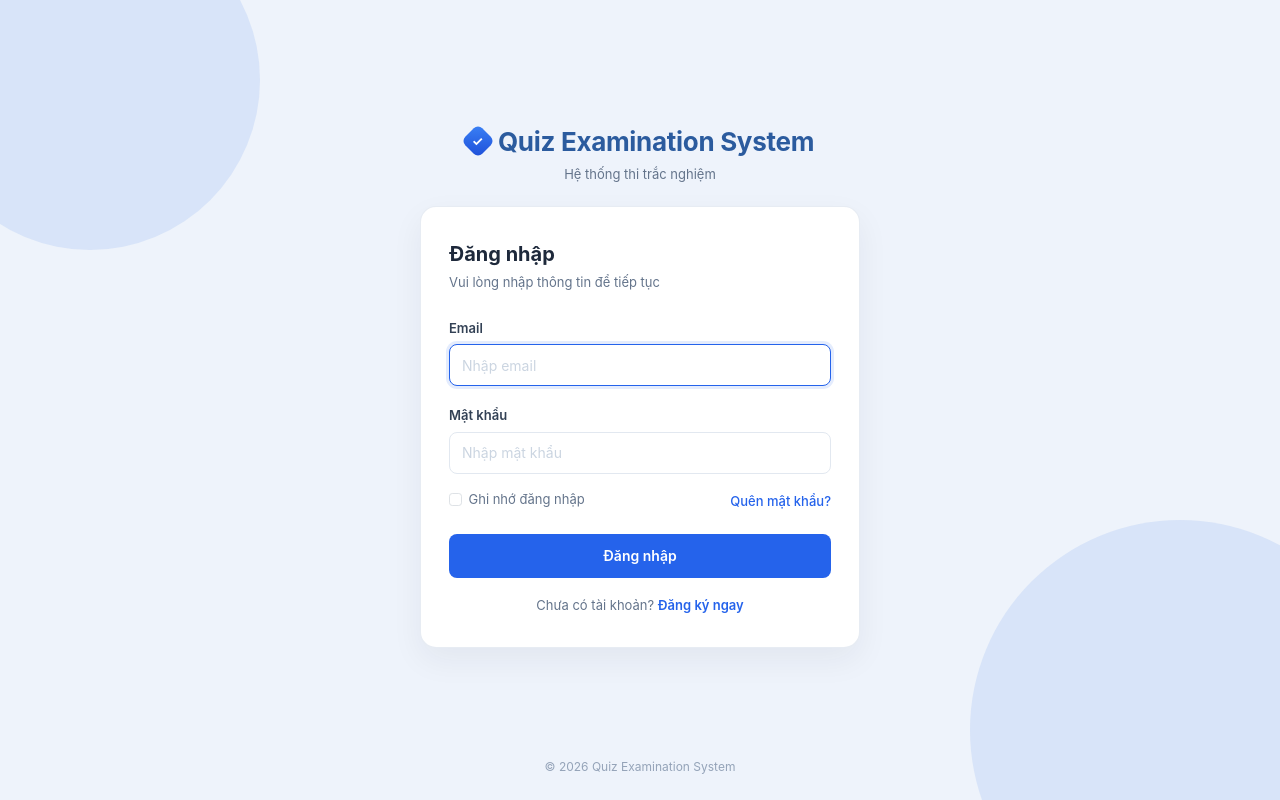
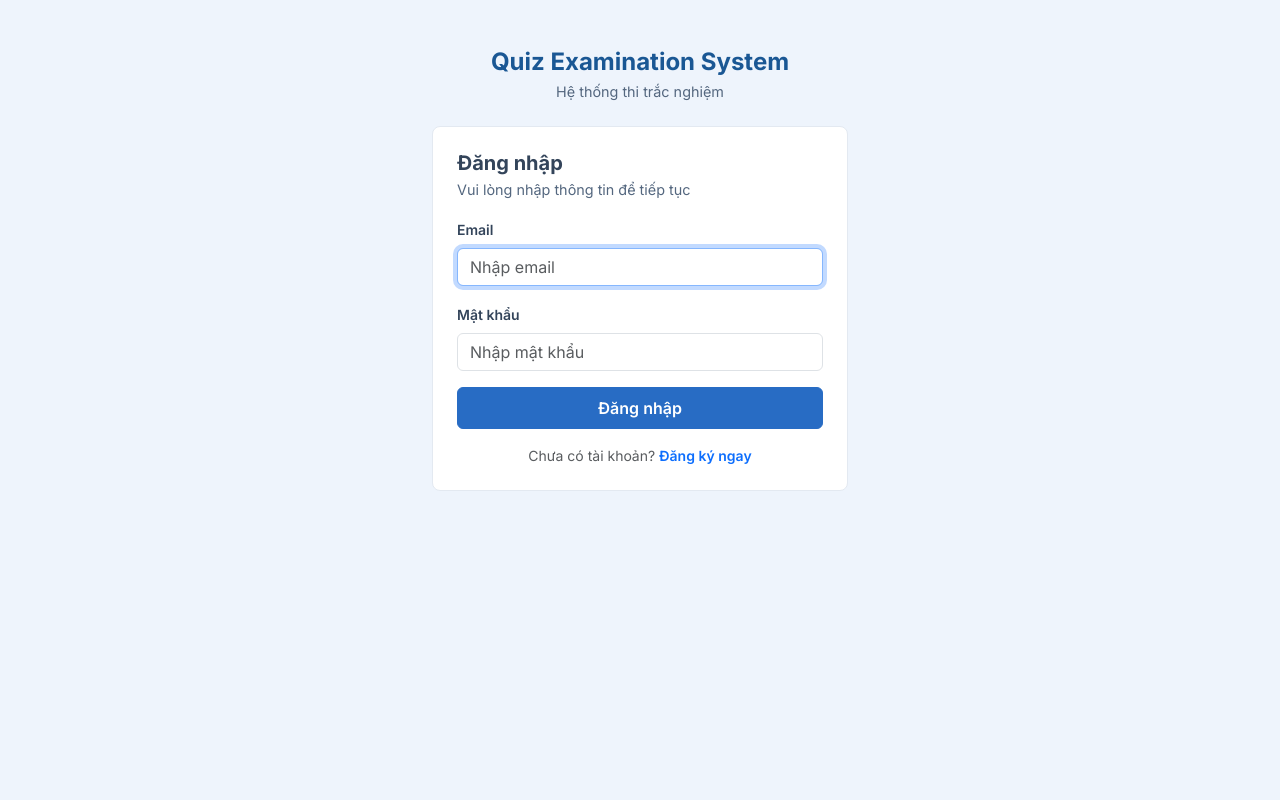
Before and after one commit to lehaidang061107-maker/quiz-examination-system, a Django app: page /accounts/login/ in a window 1280 px wide. Run offline with Django 5.2, Linux system fonts and the light colour scheme; parts of the project's set-up code (start-up, migrations or seed data) failed here and were passed over.

Commit message:
fix(accounts): bắt lỗi trùng email khi đăng ký, đồng bộ giao diện đăng nhập
- Hai người đăng ký cùng email cùng lúc không còn ra trang 500, báo lỗi ở ô Email
- Trang đăng nhập dùng khung chung base.html giống trang đăng ký
- Bỏ ô 'Ghi nhớ đăng nhập' và link 'Quên mật khẩu?' vì chưa có chức năng
- README: hướng dẫn đăng nhập bằng trang Đăng nhập thay vì dev_login

```diff
--- a/src/accounts/views.py
+++ b/src/accounts/views.py
@@ -1,5 +1,6 @@
 from django.contrib import messages
 from django.core.exceptions import ValidationError
+from django.db import IntegrityError, transaction
 from django.shortcuts import redirect, render
 from django.utils.http import url_has_allowed_host_and_scheme
 from django.views.decorators.http import require_POST
@@ -60,12 +61,18 @@ def register_view(request):
             email = form.cleaned_data["email"]
             password = form.cleaned_data["password"]
 
-            User.objects.create_user(
-                email=email,
-                password=password,
-                full_name=full_name,
-                role=Role.STUDENT,
-            )
+            try:
+                with transaction.atomic():
+                    User.objects.create_user(
+                        email=email,
+                        password=password,
+                        full_name=full_name,
+                        role=Role.STUDENT,
+                    )
+            except IntegrityError:
+                # Hai người đăng ký cùng email cùng lúc: ràng buộc uq_users_email chặn người đến sau.
+                form.add_error("email", "Email này đã được sử dụng. Vui lòng chọn email khác.")
+                return render(request, "accounts/register.html", {"form": form})
 
             messages.success(request, "Đăng ký tài khoản thành công! Vui lòng đăng nhập.")
             return redirect("accounts:login")
--- a/src/templates/accounts/login.html
+++ b/src/templates/accounts/login.html
@@ -1,296 +1,34 @@
-<!DOCTYPE html>
-<html lang="vi">
-<head>
-  <meta charset="UTF-8">
-  <meta name="viewport" content="width=device-width, initial-scale=1.0">
-  <title>Đăng nhập - Quiz Examination System</title>
-  <link href="https://cdn.jsdelivr.net/npm/bootstrap@5.3.3/dist/css/bootstrap.min.css" rel="stylesheet">
-  <style>
-    :root {
-      --bg-page: #eef3fb;
-      --circle-soft: rgba(186, 208, 245, 0.42);
-      --brand-blue: #2563eb;
-      --brand-blue-hover: #1d4ed8;
-      --text-main: #1e293b;
-      --text-muted: #64748b;
-      --border-soft: #e2e8f0;
-    }
+{% extends 'base.html' %}
 
-    * {
-      box-sizing: border-box;
-    }
+{% block title %}Đăng nhập{% endblock %}
+{% block auth_title %}Đăng nhập{% endblock %}
+{% block auth_subtitle %}Vui lòng nhập thông tin để tiếp tục{% endblock %}
 
-    body {
-      margin: 0;
-      min-height: 100vh;
-      background-color: var(--bg-page);
-      color: var(--text-main);
-      font-family: -apple-system, BlinkMacSystemFont, "Segoe UI", Roboto, sans-serif;
-      position: relative;
-      overflow-x: hidden;
-      display: flex;
-      flex-direction: column;
-      justify-content: space-between;
-      align-items: center;
-      padding: 40px 16px 24px;
-    }
-
-    body::before,
-    body::after {
-      content: "";
-      position: fixed;
-      border-radius: 50%;
-      background: var(--circle-soft);
-      z-index: 0;
-      pointer-events: none;
-    }
-
-    body::before {
-      width: 340px;
-      height: 340px;
-      top: -90px;
-      left: -80px;
-    }
-
-    body::after {
-      width: 420px;
-      height: 420px;
-      bottom: -140px;
-      right: -110px;
-    }
-
-    .login-wrapper {
-      position: relative;
-      z-index: 1;
-      width: 100%;
-      max-width: 440px;
-      margin: auto;
-    }
-
-    .brand-header {
-      text-align: center;
-      margin-bottom: 22px;
-    }
-
-    .brand-logo {
-      display: inline-flex;
-      align-items: center;
-      gap: 8px;
-      font-size: 26px;
-      font-weight: 700;
-      color: #2b5b9e;
-      letter-spacing: -0.3px;
-    }
-
-    .brand-icon {
-      width: 24px;
-      height: 24px;
-      border-radius: 6px;
-      background: linear-gradient(135deg, #3b82f6, #1d4ed8);
-      display: inline-flex;
-      align-items: center;
-      justify-content: center;
-      color: #fff;
-      font-size: 13px;
-      font-weight: 700;
-      transform: rotate(45deg);
-    }
-
-    .brand-icon span {
-      transform: rotate(-45deg);
-      line-height: 1;
-    }
-
-    .brand-subtitle {
-      margin-top: 4px;
-      font-size: 13px;
-      color: var(--text-muted);
-    }
-
-    .login-card {
-      background: #ffffff;
-      border-radius: 16px;
-      padding: 32px 28px;
-      box-shadow: 0 12px 32px rgba(30, 41, 59, 0.06);
-      border: 1px solid rgba(226, 232, 240, 0.8);
-    }
-
-    .card-title-custom {
-      font-size: 20px;
-      font-weight: 700;
-      margin-bottom: 4px;
-      color: var(--text-main);
-    }
-
-    .card-desc {
-      font-size: 13px;
-      color: var(--text-muted);
-      margin-bottom: 22px;
-    }
-
-    .form-label {
-      font-size: 13px;
-      font-weight: 600;
-      color: #334155;
-      margin-bottom: 6px;
-    }
-
-    .form-control {
-      height: 42px;
-      border-radius: 8px;
-      border: 1px solid var(--border-soft);
-      font-size: 14px;
-      padding: 8px 12px;
-    }
-
-    .form-control::placeholder {
-      color: #cbd5e1;
-    }
-
-    .form-control:focus {
-      border-color: var(--brand-blue);
-      box-shadow: 0 0 0 3px rgba(37, 99, 235, 0.12);
-    }
-
-    .options-row {
-      display: flex;
-      align-items: center;
-      justify-content: space-between;
-      font-size: 13px;
-      margin-bottom: 20px;
-    }
-
-    .form-check-label {
-      color: var(--text-muted);
-      cursor: pointer;
-    }
-
-    .forgot-link {
-      color: var(--brand-blue);
-      text-decoration: none;
-      font-weight: 500;
-    }
-
-    .forgot-link:hover {
-      text-decoration: underline;
-    }
-
-    .btn-login {
-      width: 100%;
-      height: 44px;
-      border: none;
-      border-radius: 8px;
-      background-color: var(--brand-blue);
-      color: #ffffff;
-      font-size: 14px;
-      font-weight: 600;
-      transition: background-color 0.2s ease;
-    }
-
-    .btn-login:hover {
-      background-color: var(--brand-blue-hover);
-    }
-
-    .register-hint {
-      text-align: center;
-      margin-top: 18px;
-      font-size: 13px;
-      color: var(--text-muted);
-    }
-
-    .register-hint a {
-      color: var(--brand-blue);
-      font-weight: 600;
-      text-decoration: none;
-    }
-
-    .register-hint a:hover {
-      text-decoration: underline;
-    }
-
-    .footer-copy {
-      position: relative;
-      z-index: 1;
-      text-align: center;
-      font-size: 12px;
-      color: #94a3b8;
-      margin-top: 28px;
-    }
-  </style>
-</head>
-<body>
-  <div class="login-wrapper">
-    <div class="brand-header">
-      <div class="brand-logo">
-        <div class="brand-icon"><span>✓</span></div>
-        <span>Quiz Examination System</span>
-      </div>
-      <div class="brand-subtitle">Hệ thống thi trắc nghiệm</div>
-    </div>
-
-    <div class="login-card">
-      <div class="card-title-custom">Đăng nhập</div>
-      <div class="card-desc">Vui lòng nhập thông tin để tiếp tục</div>
-
-      {% if messages %}
-        {% for message in messages %}
-          <div class="alert alert-{{ message.tags|default:'info' }} py-2 small">{{ message }}</div>
-        {% endfor %}
-      {% endif %}
-
-      {% if error %}
-        <div class="alert alert-danger py-2 small">{{ error }}</div>
-      {% endif %}
-
-      <form method="post">
+{% block auth_content %}
+<form method="post" novalidate>
   {% csrf_token %}
-        {% if request.GET.next %}
-          <input type="hidden" name="next" value="{{ request.GET.next }}">
+  {% if next %}
+    <input type="hidden" name="next" value="{{ next }}">
   {% endif %}
 
   <div class="mb-3">
-          <label for="id_email" class="form-label">Email</label>
-          <input
-            type="email"
-            id="id_email"
-            name="email"
-            class="form-control"
-            placeholder="Nhập email"
+    <label for="id_email" class="form-label small fw-semibold">Email</label>
+    <input type="email" name="email" id="id_email"
            value="{{ request.POST.email|default:'' }}"
-            required
-            autofocus
-          >
+           placeholder="Nhập email" required autofocus class="form-control">
   </div>
 
   <div class="mb-3">
-          <label for="id_password" class="form-label">Mật khẩu</label>
-          <input
-            type="password"
-            id="id_password"
-            name="password"
-            class="form-control"
-            placeholder="Nhập mật khẩu"
-            required
-          >
+    <label for="id_password" class="form-label small fw-semibold">Mật khẩu</label>
+    <input type="password" name="password" id="id_password"
+           placeholder="Nhập mật khẩu" required class="form-control">
   </div>
 
-        <div class="options-row">
-          <div class="form-check m-0">
-            <input type="checkbox" id="id_remember" name="remember" class="form-check-input">
-            <label for="id_remember" class="form-check-label">Ghi nhớ đăng nhập</label>
-          </div>
-          <a href="#" class="forgot-link">Quên mật khẩu?</a>
-        </div>
-
-        <button type="submit" class="btn-login">Đăng nhập</button>
+  <button type="submit" class="btn btn-primary w-100 py-2 fw-semibold">Đăng nhập</button>
 </form>
 
-      <div class="register-hint">
-        Chưa có tài khoản? <a href="{% url 'accounts:register' %}">Đăng ký ngay</a>
+<div class="text-center mt-3 small text-muted">
+  Chưa có tài khoản?
+  <a href="{% url 'accounts:register' %}" class="text-decoration-none fw-semibold">Đăng ký ngay</a>
 </div>
-    </div>
-  </div>
-
-  <div class="footer-copy">© 2026 Quiz Examination System</div>
-</body>
-</html>
+{% endblock %}
```
Also changed, not shown: src/accounts/tests/test_views.py (+15 -0 lines), README.md. Lines whose indentation alone changed are shown as unchanged.
